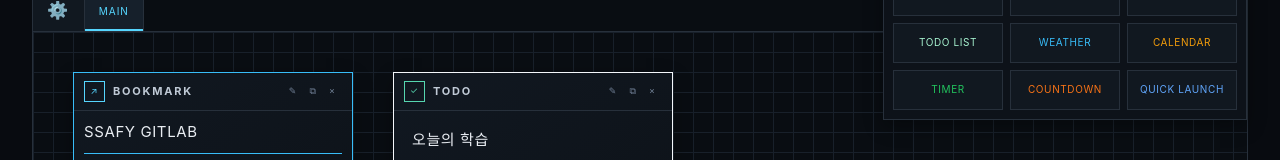
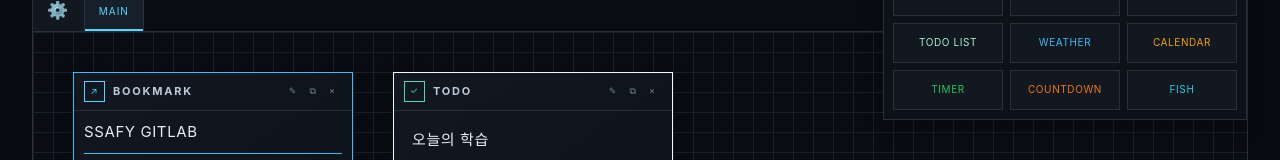
Before and after one commit to HappyBird6/SSAFY-DASHBOARD, a React (Vite) app: page / in a window 1280 px wide. Both pictures are taken after a click on the button "WIDGET＋". Shown: the part 251-411 px from the top of the page. Built offline with nearby package versions, Linux system fonts and the light colour scheme.

Commit message:
Replace quick launch with low-resource tropical fish

```diff
--- a/app/globals.css
+++ b/app/globals.css
@@ -917,8 +917,8 @@ button {
 .kind-countdown {
   color: #f97316;
 }
-.kind-launcher {
-  color: #60a5fa;
+.kind-fish {
+  color: #22d3ee;
 }
 .api-state {
   color: var(--muted);
@@ -1215,39 +1215,64 @@ button {
 .add-bookmark-link {
   justify-self: start;
 }
-.quick-launch-grid {
-  display: grid;
-  grid-template-columns: repeat(3, minmax(0, 1fr));
-  gap: 8px;
-}
-.quick-launch-grid a {
-  min-height: 68px;
+.widget-fish {
+  background: transparent !important;
+  border-color: transparent !important;
+  box-shadow: none !important;
+  overflow: visible;
+  offset-path: path("M 0 0 C 180 -70 420 90 620 10 C 420 190 170 150 0 0");
+  offset-rotate: 0deg;
+  animation: fish-swim 24s linear infinite;
+  will-change: offset-distance;
+}
+.widget-fish:hover,
+.widget-fish.selected {
+  animation-play-state: paused;
+}
+.widget-fish .widget-top {
+  opacity: 0;
+  border: 1px solid var(--line);
+  background: var(--panel);
+  transition: opacity 0.15s ease;
+}
+.widget-fish:hover .widget-top,
+.widget-fish.selected .widget-top {
+  opacity: 1;
+}
+.widget-fish .widget-body {
+  height: 42px;
+  padding: 0;
+  overflow: visible;
+}
+.widget-fish .resize-corner {
+  display: none;
+}
+.fish-content {
+  width: 100%;
+  height: 100%;
   display: grid;
   place-items: center;
-  align-content: center;
-  gap: 5px;
-  border: 1px solid var(--line);
-  background: var(--surface-subtle);
-  color: var(--text);
-  text-decoration: none;
-}
-.quick-launch-grid a:hover {
-  border-color: #60a5fa;
-  background: var(--active-bg);
-}
-.quick-launch-grid a span {
-  width: 24px;
-  height: 24px;
-  display: grid;
-  place-items: center;
-  border-radius: 7px;
-  background: #2563eb;
-  color: white;
-  font-weight: 700;
-}
-.quick-launch-grid a strong {
-  font-size: 9px;
-  letter-spacing: 0.08em;
+  filter: drop-shadow(0 5px 5px #0005);
+}
+.fish-content span {
+  font-size: 44px;
+  animation: fish-bob 1.8s ease-in-out infinite alternate;
+}
+@keyframes fish-swim {
+  to {
+    offset-distance: 100%;
+  }
+}
+@keyframes fish-bob {
+  to {
+    transform: translateY(-5px) rotate(-3deg);
+  }
+}
+@media (prefers-reduced-motion: reduce) {
+  .widget-fish,
+  .fish-content span {
+    animation: none;
+  }
 }
 .widget textarea {
   flex: 1;
--- a/app/page.tsx
+++ b/app/page.tsx
@@ -13,6 +13,7 @@ type Kind =
   | "calendar"
   | "timer"
   | "countdown"
+  | "fish"
   | "launcher";
 type Layout = {
   x: number;
@@ -51,6 +52,7 @@ type Widget = {
     countdownFontSize?: number;
     launcherLabel?: string;
     launcherUrl?: string;
+    fishSpecies?: string;
   };
   createdAt: string;
   updatedAt: string;
@@ -90,6 +92,7 @@ const backupSchema = z.object({
         timer: z.string().optional(),
         countdown: z.string().optional(),
         launcher: z.string().optional(),
+        fish: z.string().optional(),
       })
       .optional(),
     sizePresets: z
@@ -130,6 +133,7 @@ const backupSchema = z.object({
         "calendar",
         "timer",
         "countdown",
+        "fish",
         "launcher",
         "launcher",
       ]),
@@ -169,6 +173,7 @@ const backupSchema = z.object({
         countdownFontSize: z.number().optional(),
         launcherLabel: z.string().optional(),
         launcherUrl: z.string().optional(),
+        fishSpecies: z.string().optional(),
       }),
       createdAt: z.string(),
       updatedAt: z.string(),
@@ -187,6 +192,7 @@ const DEFAULT_WIDGET_COLORS: Record<Kind, string> = {
   calendar: "#f59e0b",
   timer: "#22c55e",
   countdown: "#f97316",
+  fish: "#22d3ee",
   launcher: "#60a5fa",
 };
 const DEFAULT_SIZE_PRESETS: SizePreset[] = [
@@ -274,7 +280,7 @@ const normalizeStore = (value: unknown): Store => {
     },
     workspaces,
     activeWorkspaceId,
-    widgets: parsed.widgets.map((w) => {
+    widgets: parsed.widgets.filter((w) => w.type !== "launcher").map((w) => {
       const links =
         w.type === "bookmark" && !w.data.links?.length && w.data.url
           ? [{ id: crypto.randomUUID(), label: w.title || "LINK", url: w.data.url }]
@@ -312,6 +318,8 @@ function Icon({ type }: { type: Kind }) {
                   ? "◷"
                   : type === "countdown"
                     ? "D"
+                    : type === "fish"
+                      ? "🐠"
                     : "⚡"}
     </span>
   );
@@ -1129,6 +1137,8 @@ export default function Home() {
       form.get("title") ||
         (type === "todolist"
           ? "TODO LIST"
+          : type === "fish"
+            ? "열대어"
           : type === "calendar"
           ? "달력"
           : type === "timer" || type === "countdown"
@@ -1150,13 +1160,8 @@ export default function Home() {
       form.get("countdownFontSize") || modalWidget?.data.countdownFontSize || 56,
     );
     const data =
-      type === "launcher"
-        ? {
-            launcherLabel: String(form.get("launcherLabel") || "WEBEX"),
-            launcherUrl: String(
-              form.get("launcherUrl") || "https://www.webex.com/",
-            ),
-          }
+      type === "fish"
+        ? { fishSpecies: "tropical" }
         : type === "timer"
           ? {
               timerMinutes: Number(form.get("timerMinutes") || 25),
@@ -1244,6 +1249,8 @@ export default function Home() {
             ? { width: 320, height: 350 }
             : type === "todolist"
               ? { width: 360, height: 300 }
+              : type === "fish"
+                ? { width: 180, height: 80 }
             : type === "weather"
               ? { width: 330, height: 270 }
               : type === "bookmark"
@@ -1280,8 +1287,16 @@ export default function Home() {
                 ...make(type, title, 0, 0, data).layout,
                 x: 80 + (visibleWidgets.length % 4) * 40,
                 y: 80 + (visibleWidgets.length % 5) * 40,
-                width: Math.max(preset.width, contentMinimum.width),
-                height: Math.max(preset.height, contentMinimum.height),
+                width:
+                  type === "fish"
+                    ? contentMinimum.width
+                    : Math.max(preset.width, contentMinimum.width),
+                height:
+                  type === "fish"
+                    ? contentMinimum.height
+                    : Math.max(preset.height, contentMinimum.height),
+                zIndex:
+                  Math.max(0, ...s.widgets.map((w) => w.layout.zIndex)) + 1,
               },
             },
           ],
@@ -1399,7 +1414,7 @@ export default function Home() {
                 "calendar",
                 "timer",
                 "countdown",
-                "launcher",
+                "fish",
               ] as Kind[]
             ).map((type) => (
               <button
@@ -1407,9 +1422,7 @@ export default function Home() {
                 style={{ color: store.settings.widgetColors[type] }}
                 onClick={() => setModal({ type })}
               >
-                {type === "launcher"
-                  ? "QUICK LAUNCH"
-                  : type === "todolist"
+                {type === "todolist"
                     ? "TODO LIST"
                     : type.toUpperCase()}
               </button>
@@ -1604,7 +1617,7 @@ export default function Home() {
                         "calendar",
                         "timer",
                         "countdown",
-                        "launcher",
+                        "fish",
                       ] as Kind[]
                     ).map((type) => (
                       <label key={type}>
@@ -1625,6 +1638,8 @@ export default function Home() {
                                       ? "◷"
                                       : type === "countdown"
                                         ? "D"
+                                        : type === "fish"
+                                          ? "🐠"
                                         : "⚡"}
                         </span>
                         <strong>{type.toUpperCase()}</strong>
@@ -2001,7 +2016,7 @@ export default function Home() {
                     </>
                   ) : (
                     <>
-                      {w.type !== "calendar" && w.title && (
+                      {w.type !== "calendar" && w.type !== "fish" && w.title && (
                         <h2
                           className="widget-title"
                           style={{ borderBottomColor: w.style.borderColor }}
@@ -2071,18 +2086,11 @@ export default function Home() {
                       {w.type === "countdown" && (
                         <CountdownWidget widget={w} />
                       )}
-                      {w.type === "launcher" && (
-                        <div className="quick-launch-grid">
-                          <a
-                            href={
-                              w.data.launcherUrl || "https://www.webex.com/"
-                            }
-                            target="_blank"
-                            rel="noreferrer"
-                          >
-                            <span>W</span>
-                            <strong>{w.data.launcherLabel || "WEBEX"}</strong>
-                          </a>
+                      {w.type === "fish" && (
+                        <div className="fish-content" aria-label="헤엄치는 열대어">
+                          <span role="img" aria-hidden="true">
+                            🐠
+                          </span>
                         </div>
                       )}
                     </>
@@ -2121,7 +2129,7 @@ export default function Home() {
             <h2>
               {modalWidget
                 ? "위젯 수정"
-                : `새 ${modal.type === "bookmark" ? "북마크" : modal.type === "note" ? "메모" : modal.type === "todo" ? "할 일" : modal.type === "todolist" ? "TODO LIST" : modal.type === "weather" ? "날씨" : modal.type === "calendar" ? "달력" : modal.type === "timer" ? "학습 타이머" : modal.type === "countdown" ? "카운트다운" : "빠른 실행"}`}
+                : `새 ${modal.type === "bookmark" ? "북마크" : modal.type === "note" ? "메모" : modal.type === "todo" ? "할 일" : modal.type === "todolist" ? "TODO LIST" : modal.type === "weather" ? "날씨" : modal.type === "calendar" ? "달력" : modal.type === "timer" ? "학습 타이머" : modal.type === "countdown" ? "카운트다운" : modal.type === "fish" ? "열대어" : "위젯"}`}
             </h2>
             {modal.type !== "calendar" && (
               <label>
@@ -2134,7 +2142,11 @@ export default function Home() {
                   autoFocus
                   defaultValue={
                     modalWidget?.title ||
-                    (modal.type === "todolist" ? "TODO LIST" : "")
+                    (modal.type === "todolist"
+                      ? "TODO LIST"
+                      : modal.type === "fish"
+                        ? "열대어"
+                        : "")
                   }
                   placeholder="제목을 입력하세요"
                 />
@@ -2233,29 +2245,6 @@ export default function Home() {
                 />
               </>
             )}
-            {modal.type === "launcher" && (
-              <>
-                <label>
-                  버튼 이름
-                  <input
-                    name="launcherLabel"
-                    defaultValue={modalWidget?.data.launcherLabel || "WEBEX"}
-                    required
-                  />
-                </label>
-                <label>
-                  실행 URL
-                  <input
-                    name="launcherUrl"
-                    type="url"
-                    defaultValue={
-                      modalWidget?.data.launcherUrl || "https://www.webex.com/"
-                    }
-                    required
-                  />
-                </label>
-              </>
-            )}
             {modal.type === "todo" && (
               <>
                 <label>
```
